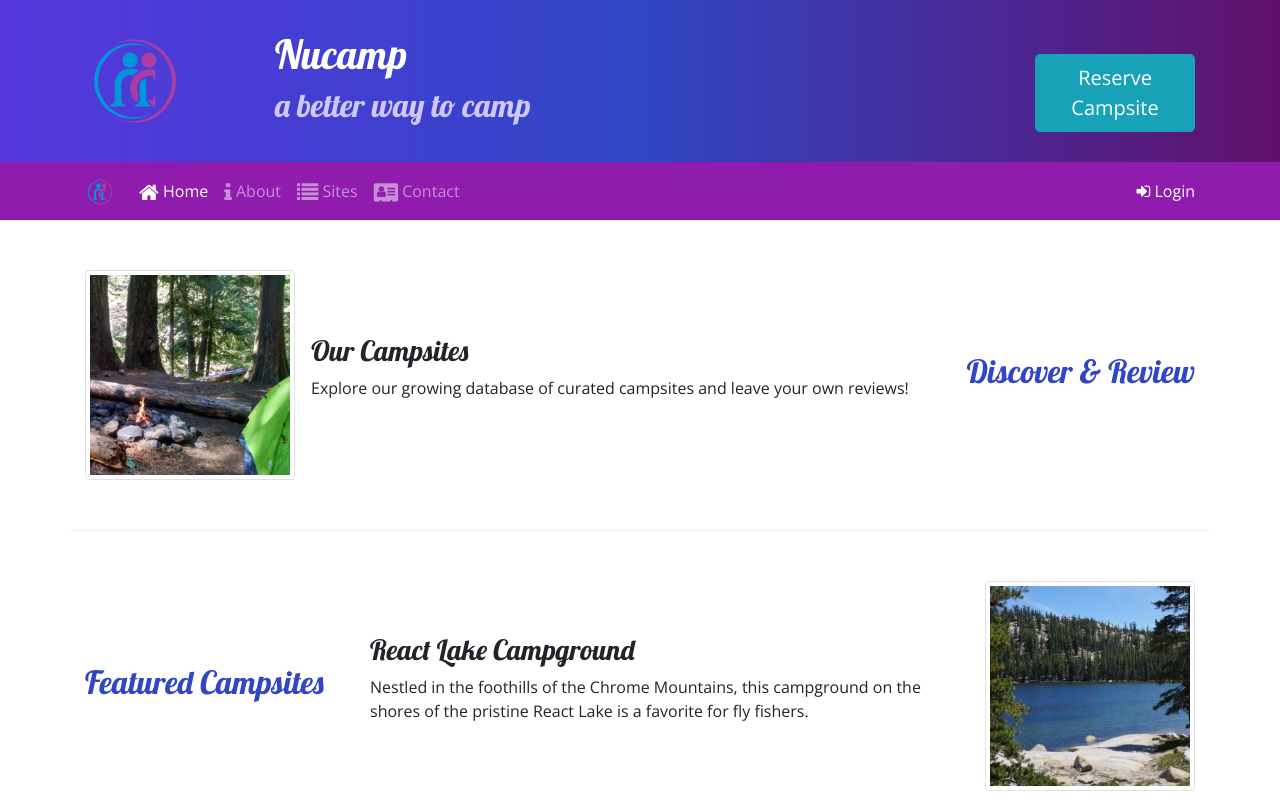
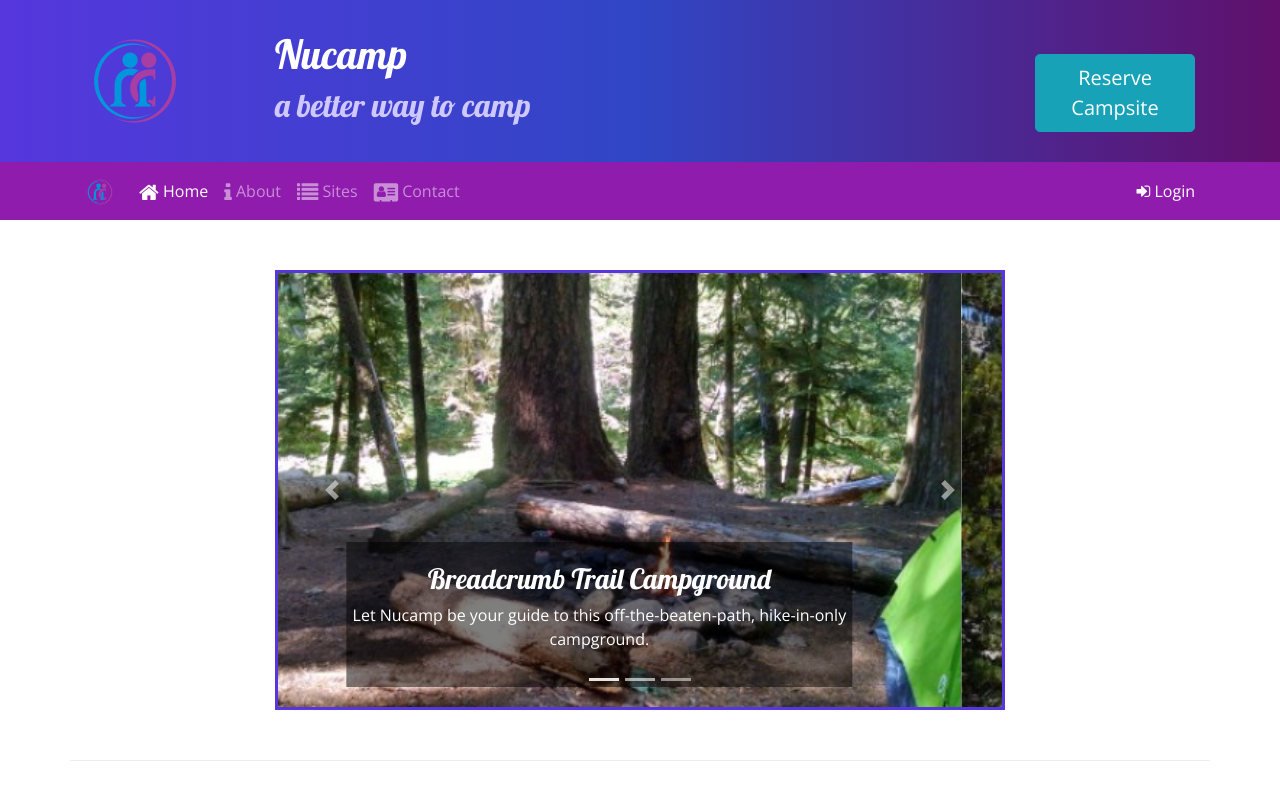
Before and after one commit to NB1986/Nucamp-Bootstrap-Project, a website: page index.html in a window 1280 px wide. Shown: the top 800 px of the page. Drawn offline with nearby package versions, Linux system fonts and the light colour scheme.

Commit message:
End of Exercise: Carousel

```diff
--- a/css/styles.css
+++ b/css/styles.css
@@ -43,3 +43,11 @@ a, a:hover {
     color: inherit;
     text-decoration: none;
 }
+
+.carousel-caption {
+    background-color: rgba(0, 0, 0, 0.5);
+}
+
+.carousel {
+    border: solid #5637DD;
+}
--- a/index.html
+++ b/index.html
@@ -97,6 +97,50 @@
     </div>
 
     <div class="container">
+
+        <div class="row row-content">
+            <div class="col-md-8 mx-auto">
+                <div id="homeCarousel" class="carousel slide" data-ride="carousel">
+                    <ol class="carousel-indicators">
+                        <li data-target="#homeCarousel" data-slide-to="0" class="active"></li>
+                        <li data-target="#homeCarousel" data-slide-to="1"></li>
+                        <li data-target="#homeCarousel" data-slide-to="2"></li>
+                    </ol>
+                    <div class="carousel-inner">
+                        <div class="carousel-item active">
+                            <img class="d-block w-100" src="img/breadcrumb-trail.jpg" alt="Breadcrumb Trail Campground" />
+                            <div class="carousel-caption">
+                                <h3>Breadcrumb Trail Campground</h3>
+                                <p class="d-none d-sm-block">Let Nucamp be your guide to this off-the-beaten-path, hike-in-only campground.</p>
+                            </div>
+                        </div>
+                        <div class="carousel-item">
+                            <img class="d-block w-100" src="img/react-lake.jpg" alt="React Lake Campground" />
+                            <div class="carousel-caption">
+                                <h3>React Lake Campground</h3>
+                                <p class="d-none d-sm-block">Nestled in the foothills of the Chrome Mountains, this campground on the shores of the pristine React Lake is a favorite for fly fishers.</p>
+                            </div>
+                        </div>
+                        <div class="carousel-item">
+                            <img class="d-block w-100" src="img/chrome-river.jpg" alt="Chrome River Campground" />
+                            <div class="carousel-caption">
+                                <h3>Chrome River Campground</h3>
+                                <p class="d-none d-sm-block">Spend a few sunny days and starry nights beneath a canopy of old-growth firs at this enchanting spot by the Chrome River.</p>
+                            </div>
+                        </div>
+                    </div>
+                    <a class="carousel-control-prev" href="#homeCarousel" role="button" data-slide="prev">
+                        <span class="carousel-control-prev-icon"></span>
+                        <span class="sr-only">Previous</span>
+                    </a>
+                    <a class="carousel-control-next" href="#homeCarousel" role="button" data-slide="next">
+                        <span class="carousel-control-next-icon"></span>
+                        <span class="sr-only">Next</span>
+                    </a>
+                </div>
+            </div>
+        </div>
+
         <div class="row row-content align-items-center">
             <div class="col-sm-4 order-sm-last col-md-3">
                 <h2 class="text-sm-right">Discover & Review</h2>
@@ -152,7 +196,7 @@
                                 <label class="col-sm-6 col-form-label" for="numCampers">Number of Campers</label>
                                 <div class="col">
                                     <select name="numCampers" id="numCampers" class="form-control">
-                                        <option>Select...</option>
+                                        <option selected>Select...</option>
                                         <option value="1">1</option>
                                         <option value="2">2</option>
                                         <option value="3">3</option>
```
